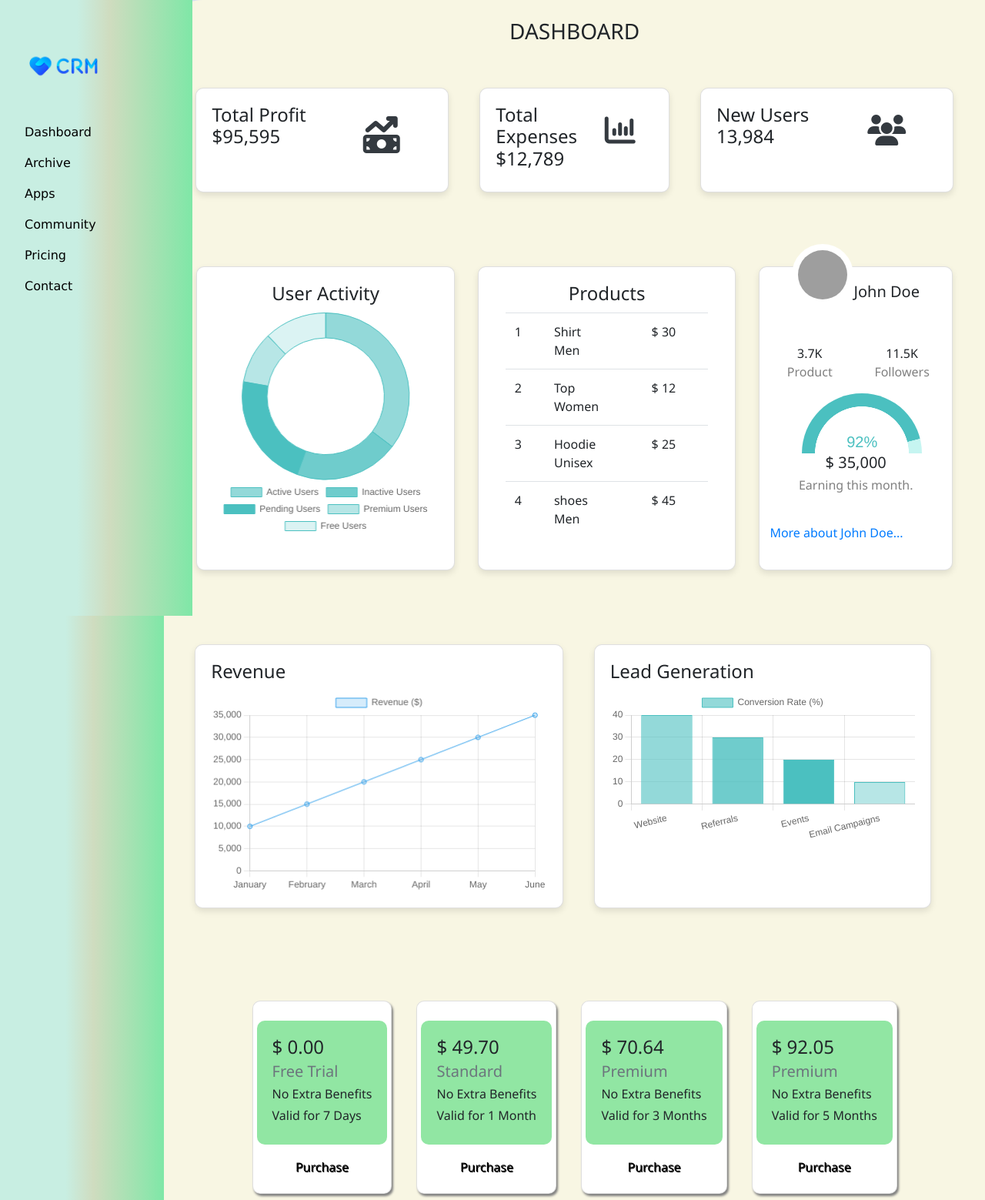
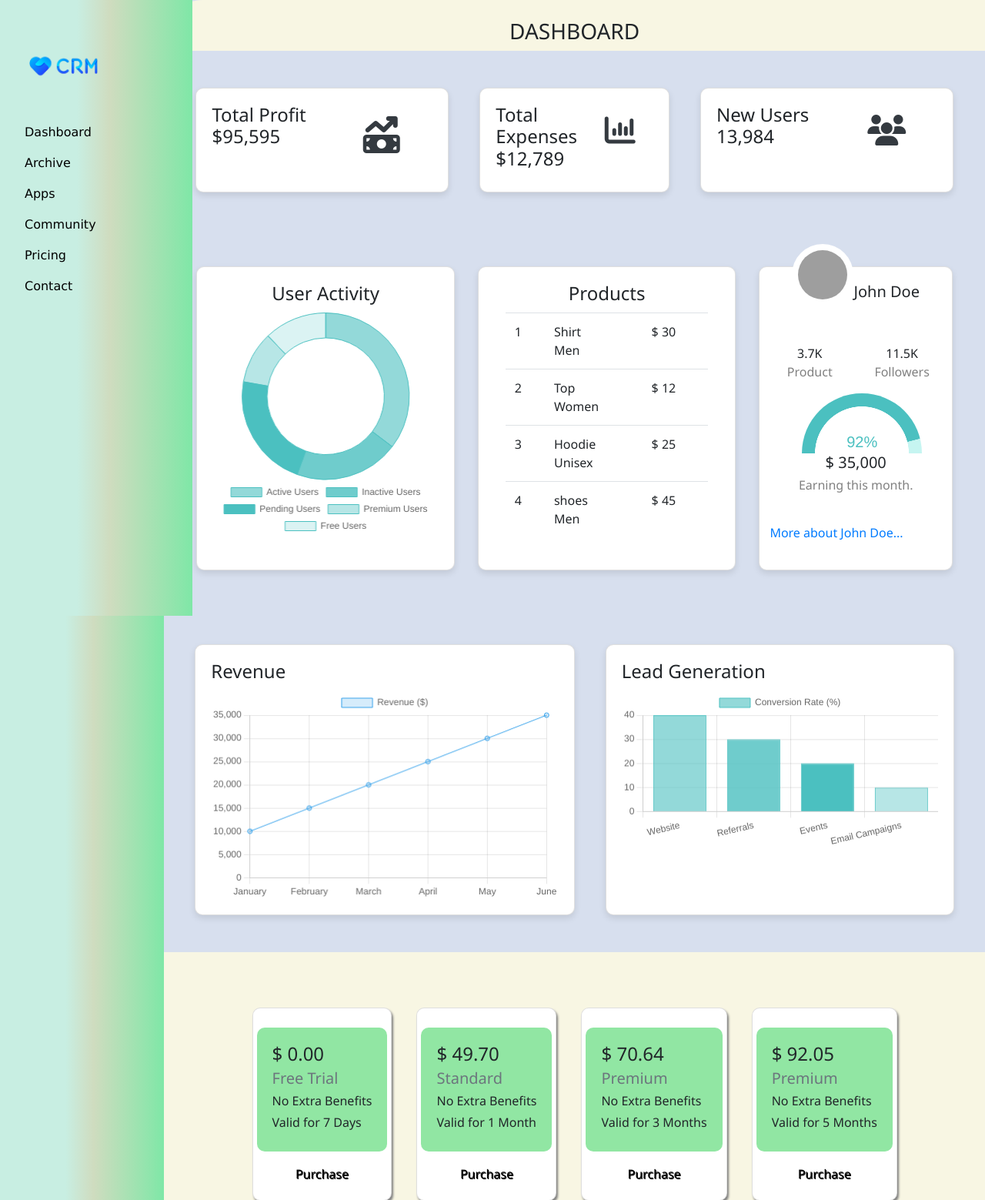
Before and after one commit to renukaraviotp/CRM, a Django app: page /dashboard in a window 1280 px wide. Shown: the top 1559 px of the page at 77% size. Run offline with Django 4.2, Linux system fonts and the light colour scheme; some libraries are stand-ins or nearby versions; grey boxes are pictures that could not be loaded.

Commit message:
8 commit

```diff
--- a/templates/dashboard.html
+++ b/templates/dashboard.html
@@ -224,7 +224,7 @@
 <body style="background-color:#d7dfee;">
     <br>
     <h3 style="text-align:center;">DASHBOARD</h3>
-    <div class="row justify-content-center py-5" style="padding:40px;gap:40px;justify-content: start;display: flex;flex-wrap: wrap;">
+    <div class="row justify-content-center py-5" style="padding:40px;gap:40px;justify-content: start;display: flex;flex-wrap: wrap;background-color:#d7dfee;">
         <section class="card col-md-4">
             <div class="row">
                 <div class="col-md-8">
@@ -256,7 +256,7 @@
             </div>
         </section>
     </div>
-    <div class="row justify-content-center py-5" style="justify-content: start;display: flex;flex-wrap: wrap;gap:30px;padding:30px;">
+    <div class="row justify-content-center py-5" style="justify-content: start;display: flex;flex-wrap: wrap;gap:30px;padding:30px;background-color:#d7dfee;">
         <section id="user-activity" class="card col-md-4">
             <h2 style="text-align:center">User Activity</h2>
             <canvas id="userActivityChart" width="300" height="100"></canvas>
@@ -310,7 +310,7 @@
             </div>
         </section>
     </div>
-    <div class="container row d-flex justify-content-center py-5" style="padding:40px;gap:40px;justify-content: start;display: flex;flex-wrap: wrap;">
+    <div class="row d-flex justify-content-center py-5" style="padding:40px;gap:40px;justify-content: start;display: flex;flex-wrap: wrap;background-color:#d7dfee;">
         <section id="revenue" class="card col-md-6">
             <h2>Revenue</h2>
             <canvas id="revenueChart" width="500" height="300"></canvas>
```
